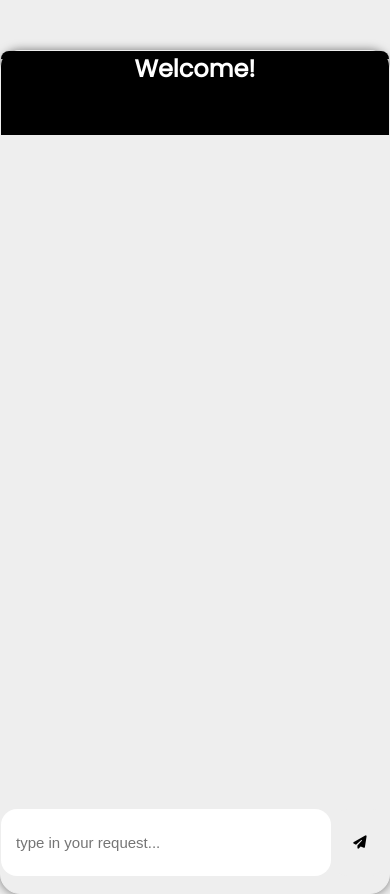
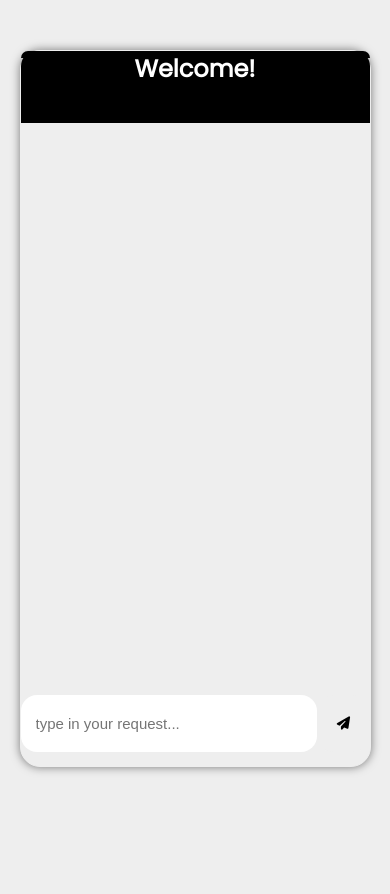
Before and after one commit to Debbydamsel/food_ordering_chatbot, a website: page bot.html in a window 390 px wide. Drawn offline with nearby package versions, Linux system fonts and the light colour scheme; no server answers.

Commit message:
changed the view on phone

```diff
--- a/bot.html
+++ b/bot.html
@@ -115,8 +115,8 @@
                  .container {
                     float: none;
                     margin: 50px auto;
-                    height: 100%;
-                    width: 100%;
+                    height: 85%;
+                    width: 90%;
             }
 
                 .left, .right {
```
